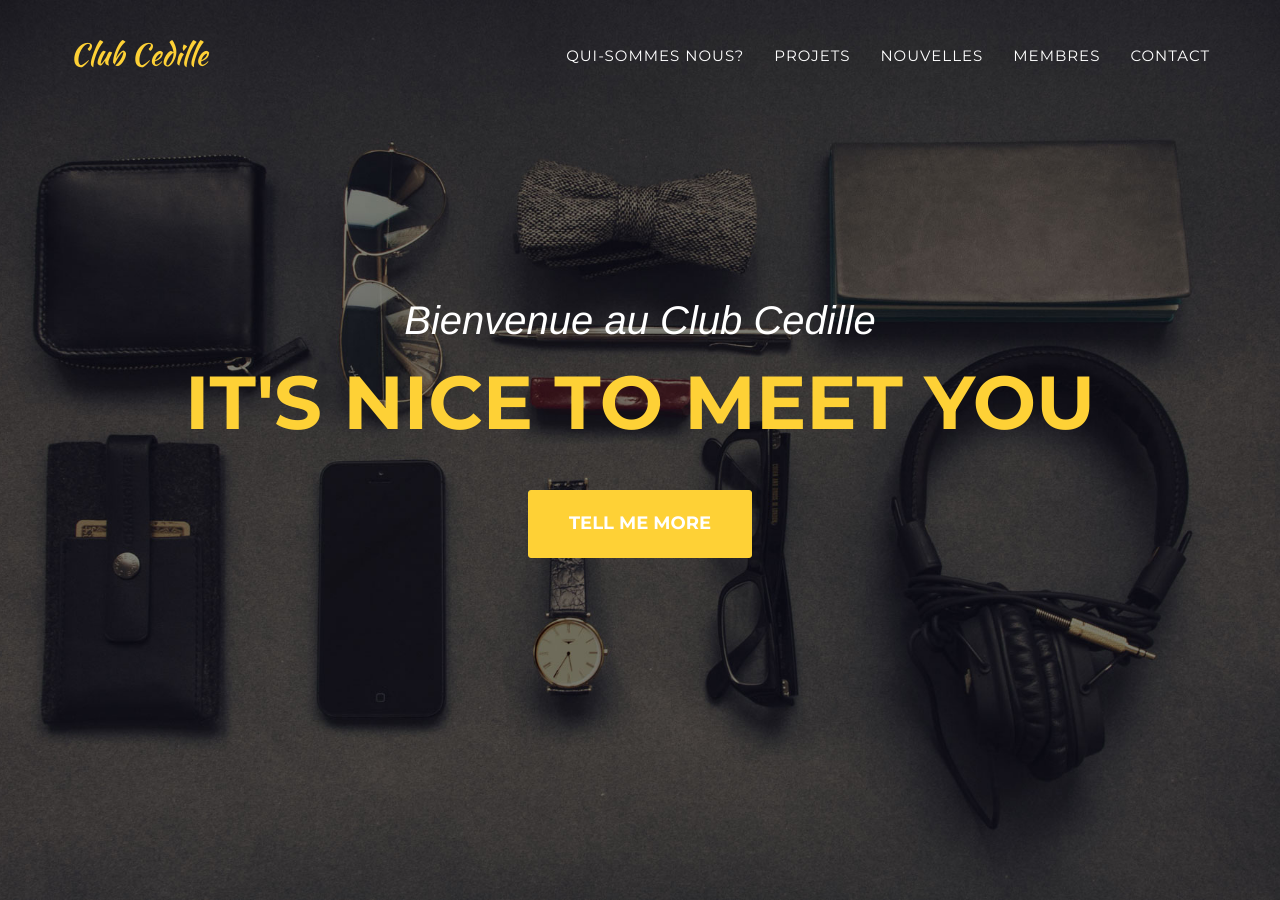
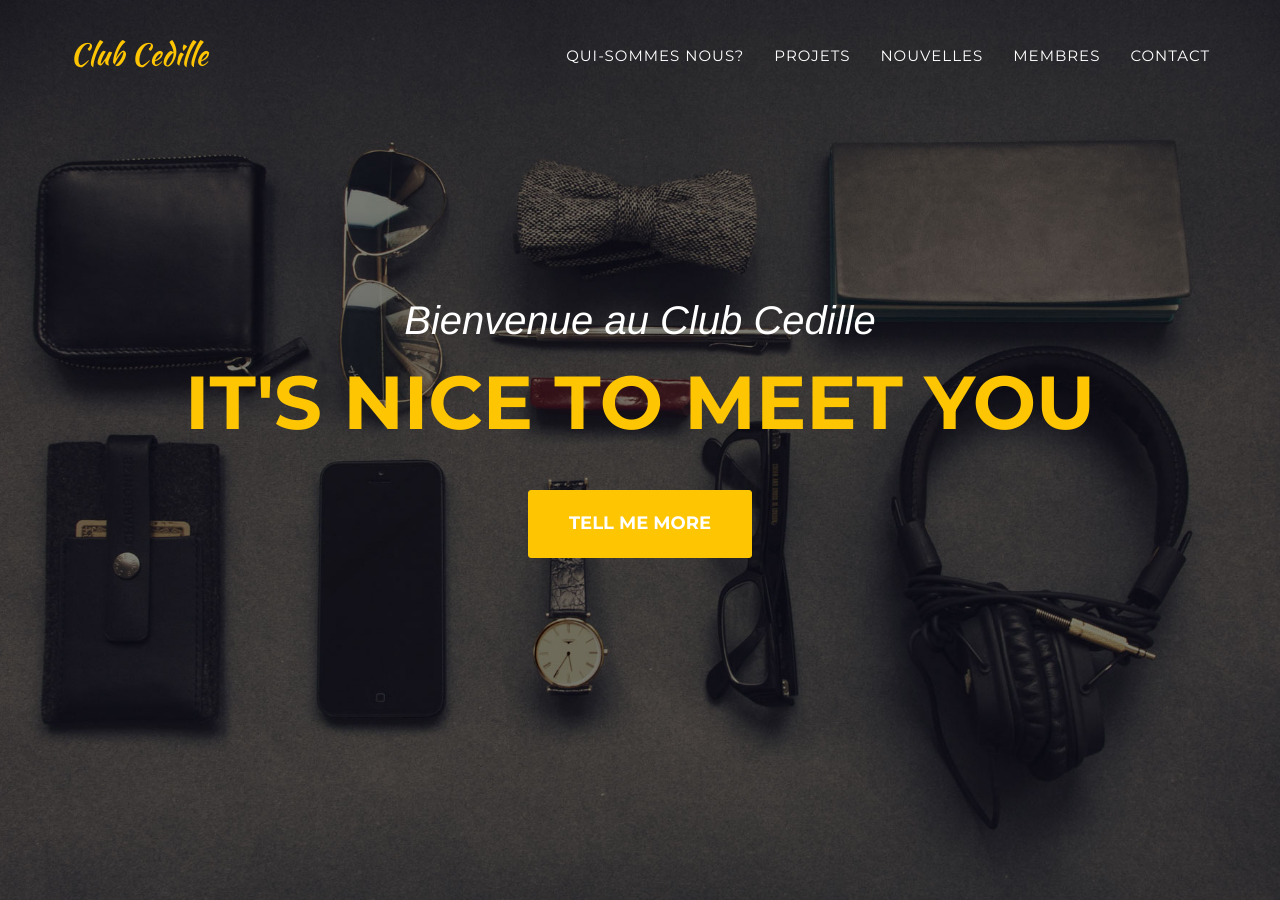
Before and after one commit to ClubCedille/clubcedille.github.io, a Jekyll site: the page built from index.html, in a window 1280 px wide and 900 px high. Built offline with Jekyll 4.4.1, drawn with Linux system fonts in a browser that asks for light colours; some web fonts are replaced.

Commit message:
Adjust colors

```diff
--- a/_config.yml
+++ b/_config.yml
@@ -19,8 +19,8 @@ collections:
 
 # Color settings (hex-codes without the leading hash-tag)
 color:
-  primary: fed136
-  secondary: fec503
+  primary: fec503
+  secondary: ee9911
   secondary-dark: '000'
 
 # Social networks usernames (many more available: google-plus, flickr, dribbble, pinterest, instagram, tumblr, linkedin, etc.)
```
